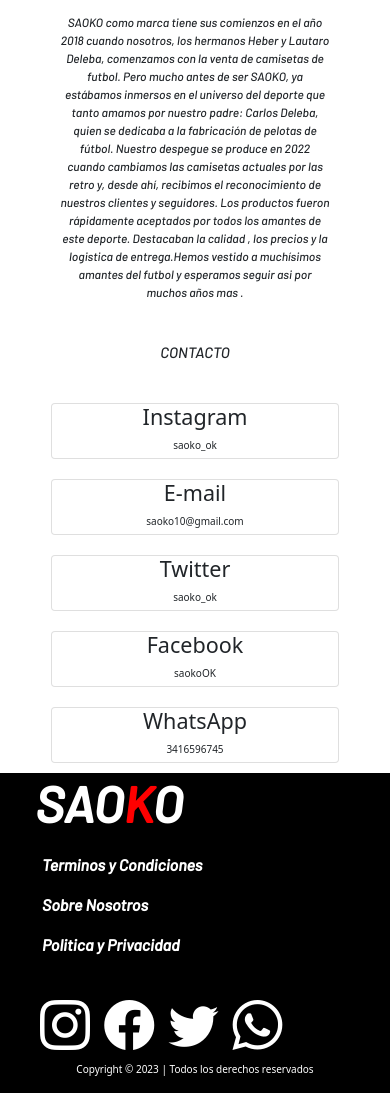
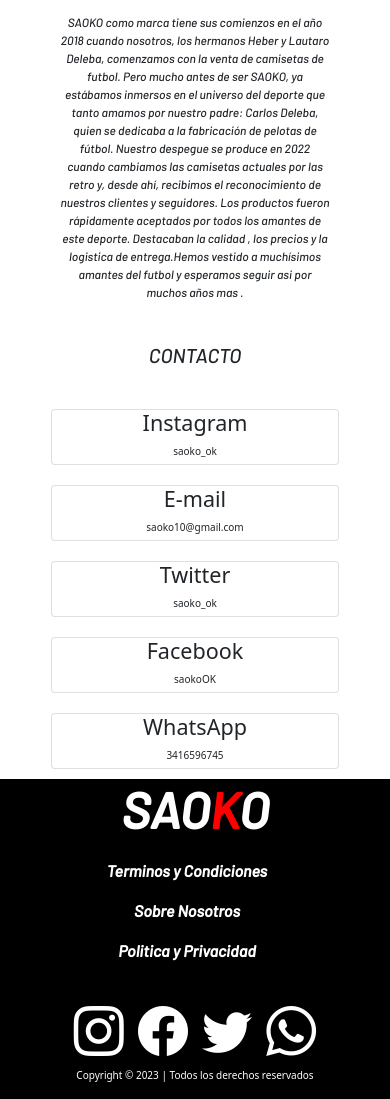
Before and after one commit to Heber-Deleba/Pre-entrega1-Deleba, a website: page pages/contacto.html in a window 390 px wide. Shown: the part 204-1303 px from the top of the page. Drawn offline with nearby package versions, Linux system fonts and the light colour scheme; a web font is replaced by a local one.

Commit message:
retocando footer

```diff
--- a/scss/base/_mediaquerys.scss
+++ b/scss/base/_mediaquerys.scss
@@ -19,9 +19,6 @@
         }
     }
 
-    .footer-mapa{
-        display: none;
-    }
 
     .copy{
         .copy-linea{
@@ -31,11 +28,37 @@
     }
 }
 
+@media screen and (max-width:800px){
+    .footer-mapa{
+        display: none;
+    }
+}
+
 @media screen and (max-width:650px){
 
 
-
-
+    footer{
+        .footer-contenedor-general{
+            display: flex;
+            justify-content: center;
+            align-items: center;
+            .footer-contenedor{
+                text-align: center;
+                .footer-titulo{
+                    margin-right: 35px;
+                }
+                .footer-lista{
+                    padding-right: 32px;
+                    li{
+                        margin-left: 16px;
+                    }
+                }
+                .footer-redes{
+                    margin-right: 35px;
+                }
+            }
+        }
+    }
 
 
 
@@ -56,7 +79,7 @@
 
     .contacto{
         .contacto-titulo{
-            font-size:nth($font-size, 4);
+            font-size:nth($font-size, 5);
         }
     }
 
```
Also changed, not shown: pages/novedades.html (+18 -7 lines), css/estilos.css, img/enviamos.png (added), img/hablanos.png (added), img/seguridad.png (added).
